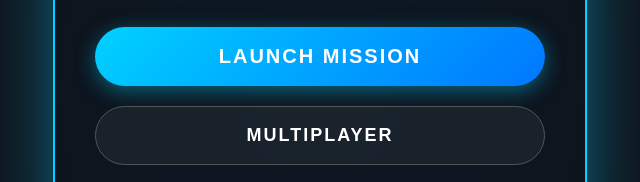
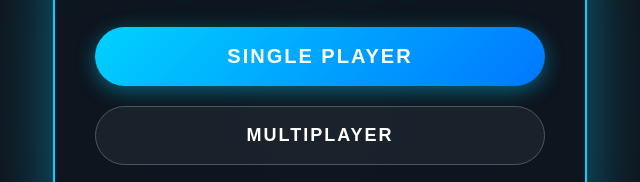
Before and after one commit to coadwithAVI/aero-flight, a website: page Fighter Plane game/Public/index.html in a window 1280 px wide. Shown: the part 308-490 px from the top of the page, 320-960 px from the left. Drawn offline with Linux system fonts and the light colour scheme.

Commit message:
Update index.html

```diff
--- a/Fighter Plane game/Public/index.html
+++ b/Fighter Plane game/Public/index.html
@@ -108,7 +108,7 @@
         <h1>SKY PILOT</h1>
 
         <button class="action-btn" onclick="window.location.href='singleplayer.html'">
-            LAUNCH MISSION
+            SINGLE PLAYER
         </button>
 
         <button class="action-btn secondary-btn" onclick="window.location.href='multiplayer.html'">
```
